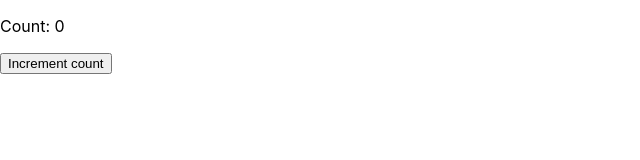
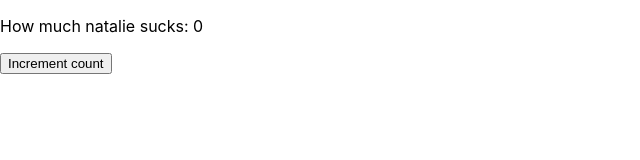
Before and after one commit to RapturemanNz/cise_ci_cd_v2, a React (Create React App) app: page / in a window 1280 px wide. Shown: the top 160 px of the page, without its empty margins (0-640 px from the left). Built offline with nearby package versions, Linux system fonts and the light colour scheme.

Commit message:
test message

```diff
--- a/src/App.js
+++ b/src/App.js
@@ -18,7 +18,7 @@ class App extends Component {
     render() {
       return (
         <div>
-          <p>Count: {this.state.count}</p>
+          <p>How much natalie sucks: {this.state.count}</p>
           <button className="increment" onClick={this.increment}L>Increment count</button>
         </div>
       )
```
Also changed, not shown: package.json (+7 -0 lines), 1 other file (tests, documents, lock files or other folders).
